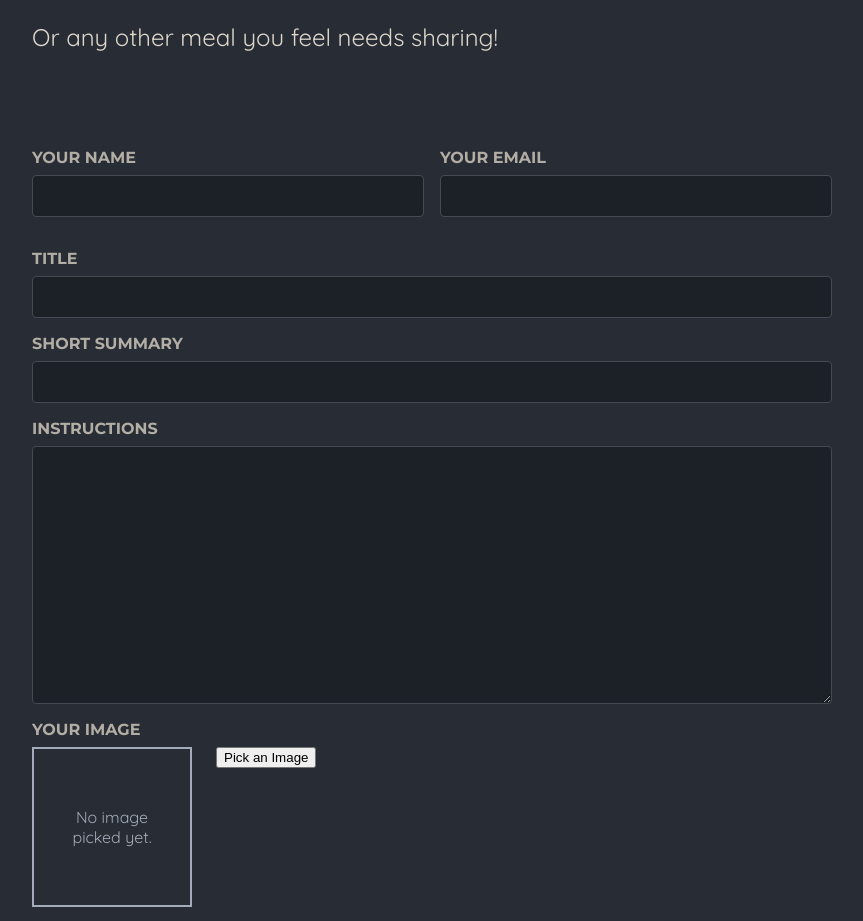
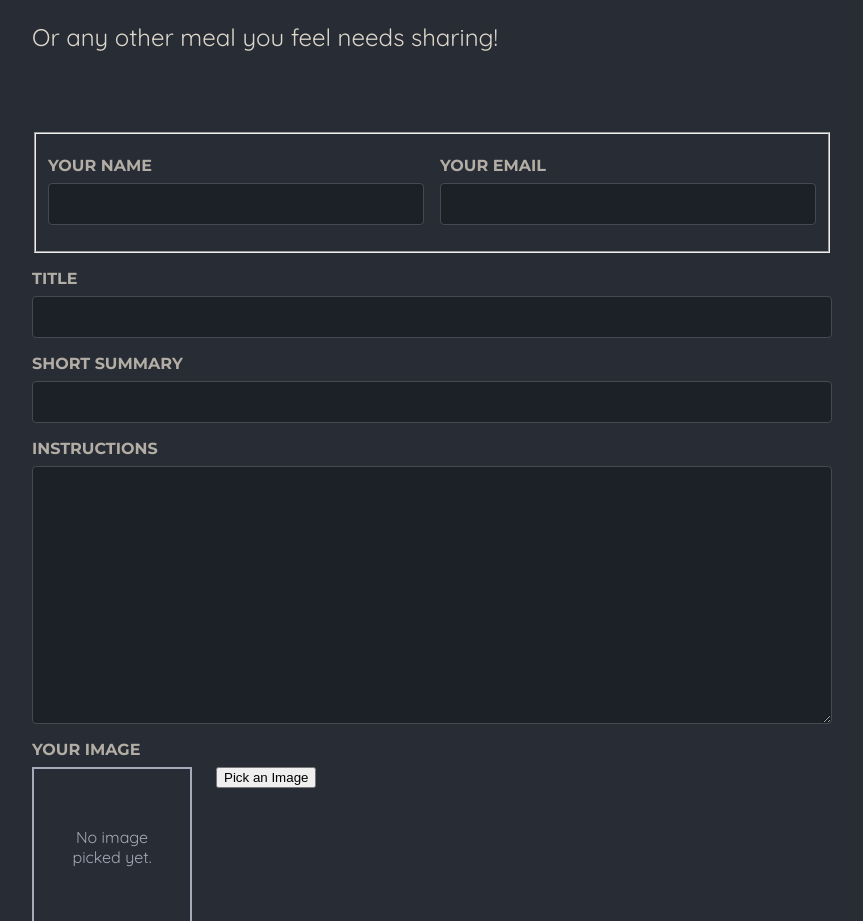
Before and after one commit to atheenaoteyza/05-onwards-foodies-starting-project, a Next.js app: page /meals/share in a window 1280 px wide. Shown: the part 260-1181 px from the top of the page, without its empty margins (32-895 px from the left). Built offline with nearby package versions, Linux system fonts and the light colour scheme.

Commit message:
fix: Refactor ShareMealPage for improved readability, accessibility, and error handling

```diff
--- a/app/meals/share/page.js
+++ b/app/meals/share/page.js
@@ -7,6 +7,7 @@ import { useFormState } from "react-dom";
 
 export default function ShareMealPage() {
   const [state, formAction] = useFormState(shareMeal, { message: null });
+
   return (
     <>
       <header className={classes.header}>
@@ -15,9 +16,10 @@ export default function ShareMealPage() {
         </h1>
         <p>Or any other meal you feel needs sharing!</p>
       </header>
-      <main className={classes.main}>
+
+      <section className={classes.main}>
         <form className={classes.form} action={formAction}>
-          <div className={classes.row}>
+          <fieldset className={classes.row}>
             <p>
               <label htmlFor="name">Your name</label>
               <input type="text" id="name" name="name" required />
@@ -26,15 +28,18 @@ export default function ShareMealPage() {
               <label htmlFor="email">Your email</label>
               <input type="email" id="email" name="email" required />
             </p>
-          </div>
+          </fieldset>
+
           <p>
             <label htmlFor="title">Title</label>
             <input type="text" id="title" name="title" required />
           </p>
+
           <p>
             <label htmlFor="summary">Short Summary</label>
             <input type="text" id="summary" name="summary" required />
           </p>
+
           <p>
             <label htmlFor="instructions">Instructions</label>
             <textarea
@@ -44,15 +49,18 @@ export default function ShareMealPage() {
               required
             ></textarea>
           </p>
-          <div>
-            <ImagePicker label="Your image" name="image"></ImagePicker>
+
+          <div className={classes.imagePicker}>
+            <ImagePicker label="Your image" name="image" />
           </div>
+
           <p className={classes.actions}>
-            <MealsFormSubmit></MealsFormSubmit>
-            {state.message && <p>{state.message}</p>}
+            <MealsFormSubmit />
           </p>
+
+          {state.message && <p className={classes.error}>{state.message}</p>}
         </form>
-      </main>
+      </section>
     </>
   );
 }
```
